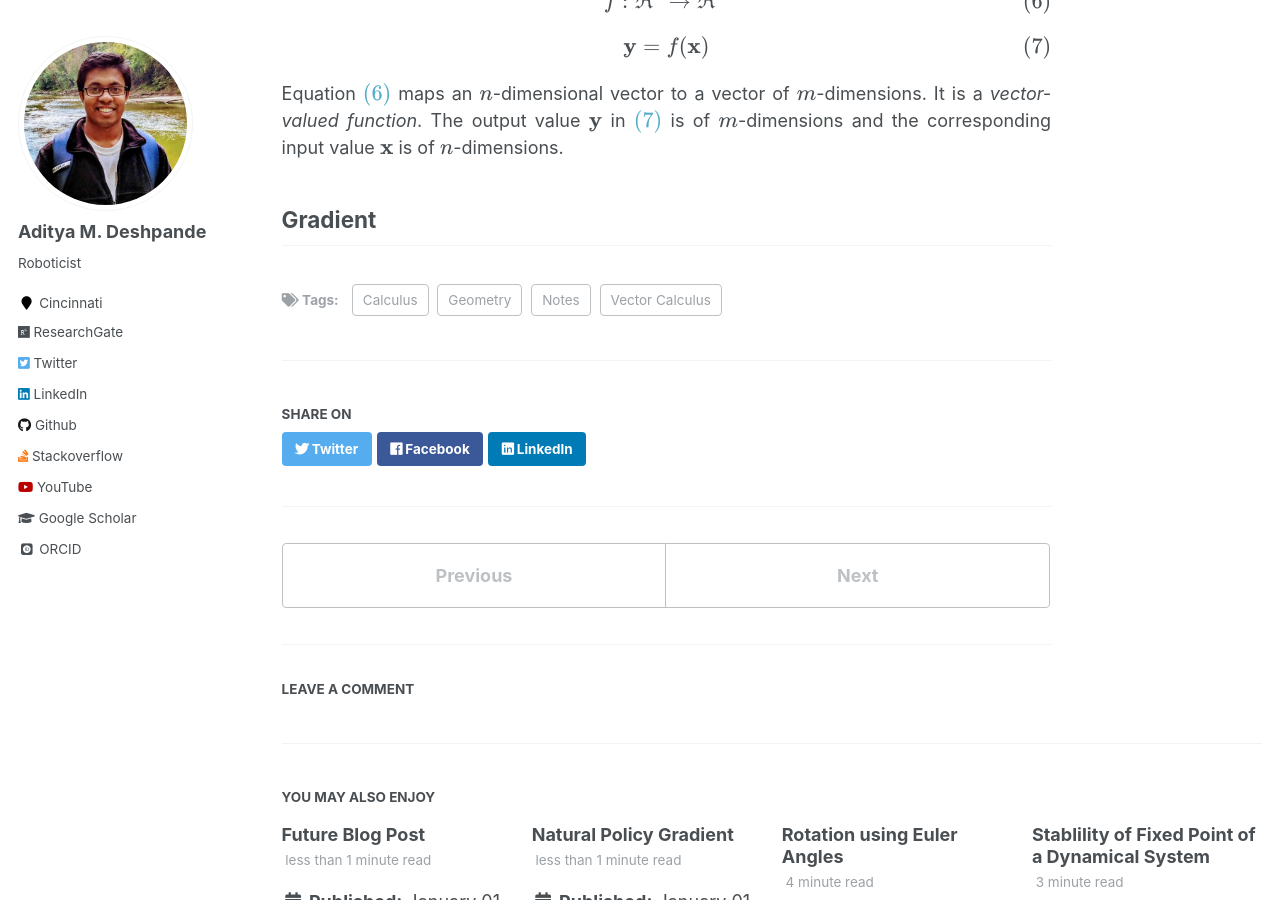
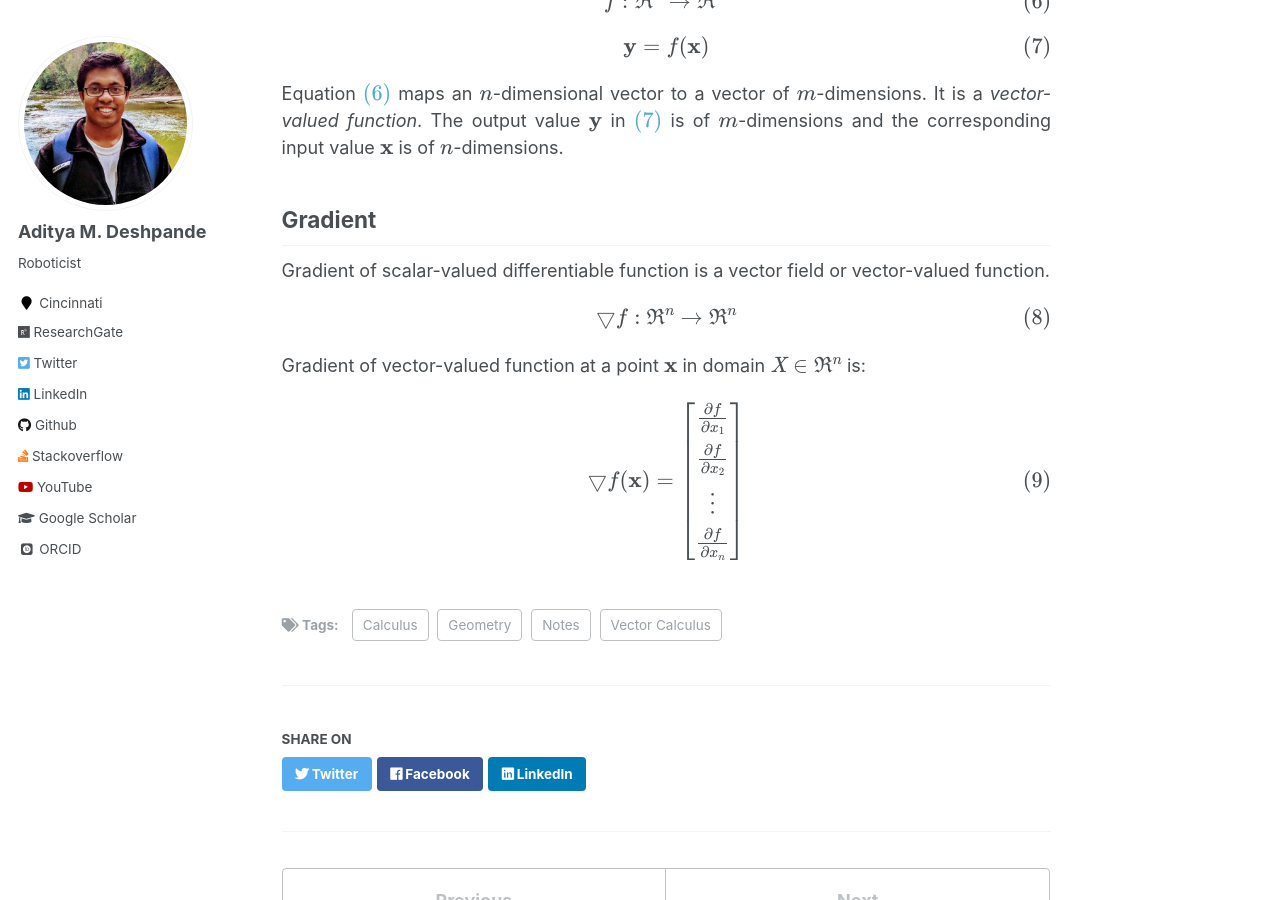
Before and after one commit to adipandas/adipandas.github.io, a Jekyll site: the page built from _posts/2020-03-01-vector-calculus.md, in a window 1280 px wide and 900 px high, scrolled down 1326 px. Built offline with Jekyll 4.4.1, drawn with Linux system fonts in a browser that asks for light colours; some web fonts are replaced; formulas are drawn with MathJax 3; comment, search, counter and statistics services are not loaded.

Commit message:
Update 2020-03-01-vector-calculus.md

```diff
--- a/_posts/2020-03-01-vector-calculus.md
+++ b/_posts/2020-03-01-vector-calculus.md
@@ -47,3 +47,15 @@ $$ \mathbf{y} = f(\mathbf{x}) \label{eq5}$$
 Equation \eqref{eq4} maps an $$n$$-dimensional vector to a vector of $$m$$-dimensions. It is a *vector-valued function*. The output value $$\mathbf{y}$$ in \eqref{eq5} is of $$m$$-dimensions and the corresponding input value $$\mathbf{x}$$ is of $$n$$-dimensions.
 
 ## Gradient
+Gradient of scalar-valued differentiable function is a vector field or vector-valued function.
+
+$$\bigtriangledown f: \Re^n \rightarrow \Re^n \label{eq-grad1}$$
+
+Gradient of vector-valued function at a point $$\mathbf{x}$$ in domain $$\mathit{X} \in \Re^n$$ is:
+
+$$\bigtriangledown f(\mathbf{x}) =  \begin{bmatrix}
+\frac{\partial f}{\partial x_{1}} \\
+\frac{\partial f}{\partial x_{2}} \\
+\vdots \\
+\frac{\partial f}{\partial x_{n}}
+\end{bmatrix}\label{eq-grad2}$$
```
